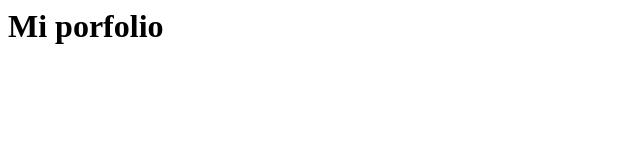
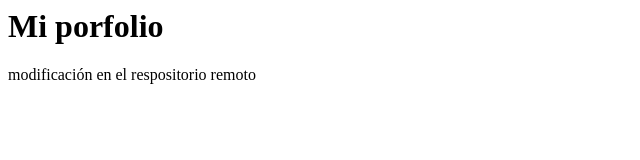
Before and after one commit to azuldi/porfolio_frontend, a plain HTML site: page index.html in a window 1280 px wide. Shown: the whole page, without its empty margins (0-640 px from the left). Drawn offline with Linux system fonts and the light colour scheme.

Commit message:
Update index.html

```diff
--- a/index.html
+++ b/index.html
@@ -1 +1,2 @@
 <h1>Mi porfolio</h1>
+<p> modificación en el respositorio remoto </p>
```
